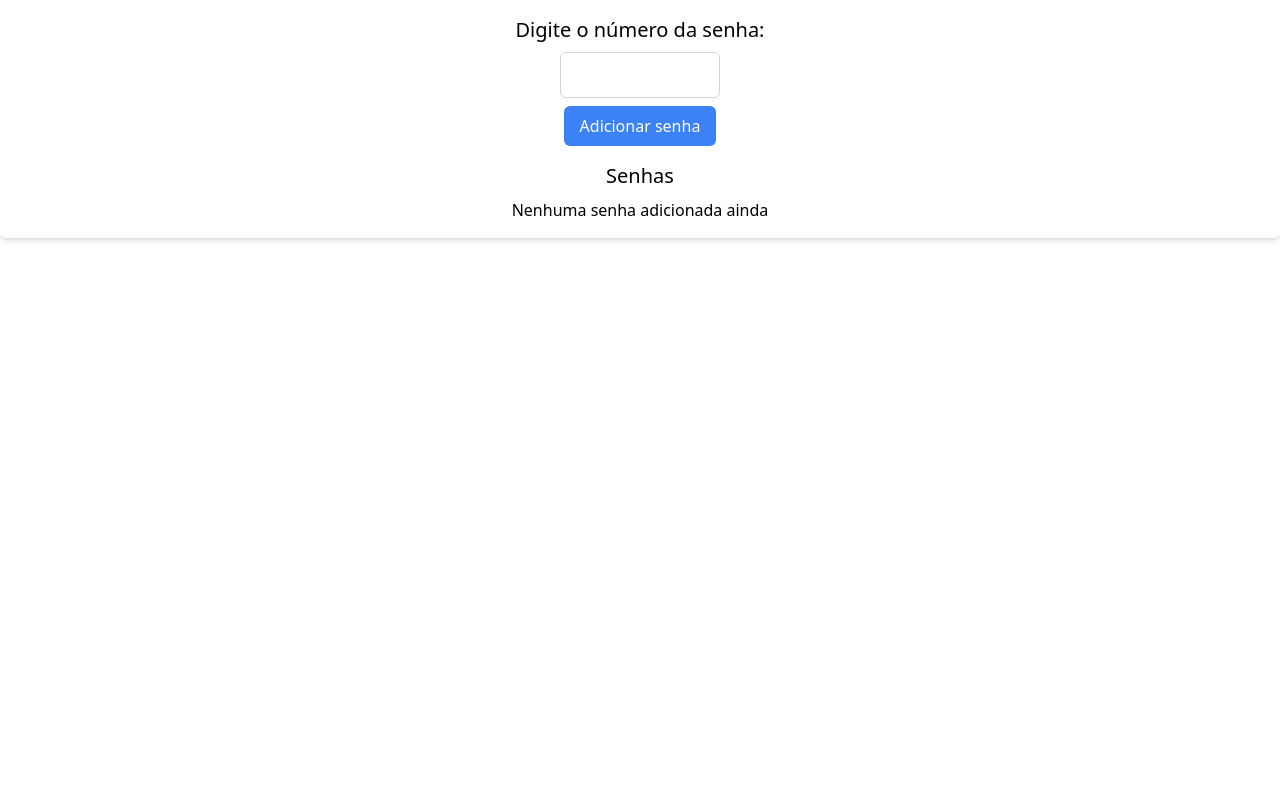
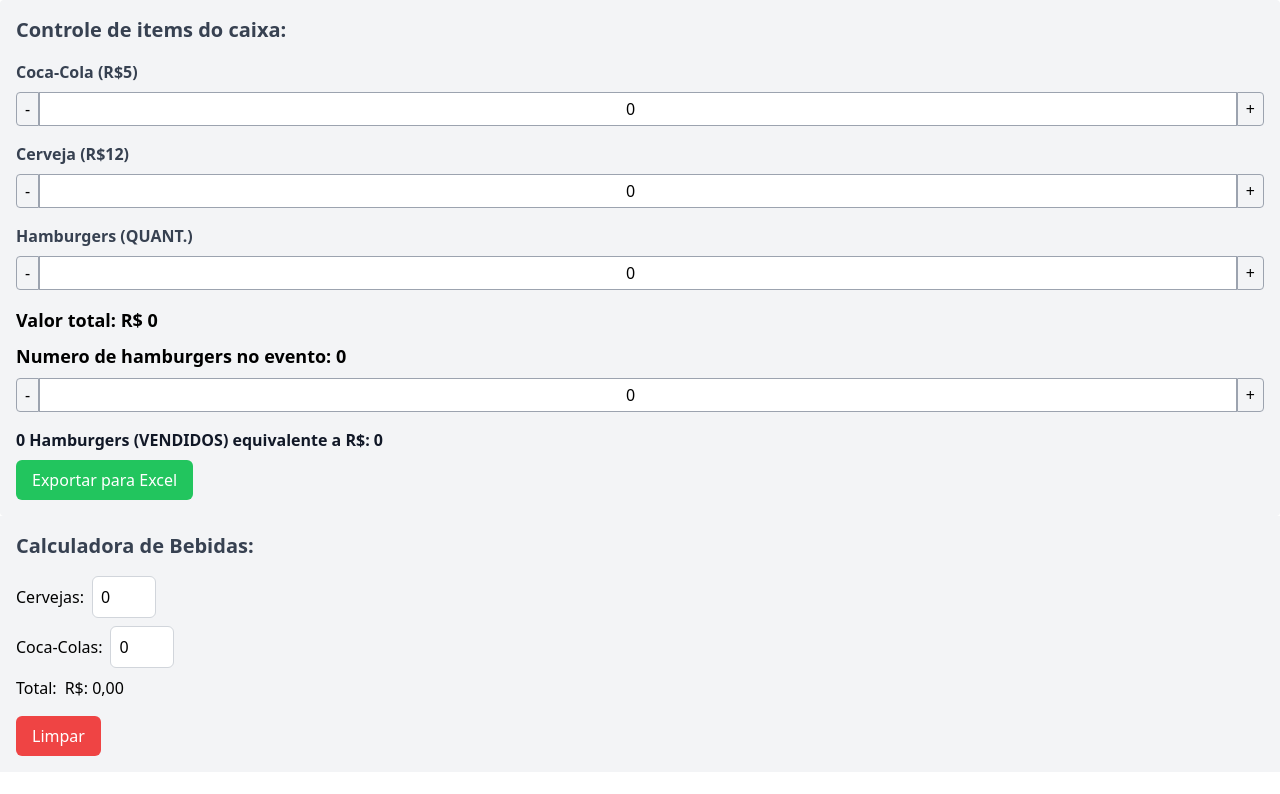
Before and after one commit to gustavorteuber/cj49-system, a Vue app: page / in a window 1280 px wide. Shown: the top 794 px of the page. Built offline with nearby package versions, Linux system fonts and the light colour scheme.

Commit message:
caixa-pronto

```diff
--- a/package.json
+++ b/package.json
@@ -15,8 +15,11 @@
     "geocoder": "^0.2.3",
     "leaflet": "^1.9.3",
     "leaflet-geosearch": "^3.7.0",
+    "pandas": "^0.0.3",
     "vue": "^3.2.36",
-    "vue3-leaflet": "^1.0.43"
+    "vue3-leaflet": "^1.0.43",
+    "xlsx": "^0.18.5",
+    "xlsx-populate": "^1.21.0"
   },
   "devDependencies": {
     "@vitejs/plugin-vue": "^4.0.0",
--- a/src/App.vue
+++ b/src/App.vue
@@ -1,15 +1,17 @@
 <template>
   <div>
     <meu-caixa-eletronico></meu-caixa-eletronico>
+    <calculator />
   </div>
 </template>
 
 <script>
-import MeuCaixaEletronico from "./components/passwordSystem.vue";
-
+import MeuCaixaEletronico from "./components/eletronicmoney.vue";
+import calculator from "./components/calculator.vue";
 export default {
   components: {
     MeuCaixaEletronico,
+    calculator,
   },
 };
 </script>
--- /dev/null
+++ b/src/components/calculator.vue
@@ -0,0 +1,74 @@
+<template>
+  <div class="bg-gray-100 p-4">
+    <h2 class="text-xl block text-gray-700 font-bold mb-4">
+      Calculadora de Bebidas:
+    </h2>
+    <div class="flex items-center mb-2">
+      <label for="cervejas" class="mr-2">Cervejas:</label>
+      <input
+        id="cervejas"
+        type="number"
+        v-model="beer"
+        @change="total"
+        class="p-2 border border-gray-300 rounded-md w-16"
+      />
+    </div>
+    <div class="flex items-center mb-2">
+      <label for="cocacolas" class="mr-2">Coca-Colas:</label>
+      <input
+        id="cocacolas"
+        type="number"
+        v-model="cocaCola"
+        @change="total"
+        class="p-2 border border-gray-300 rounded-md w-16"
+      />
+    </div>
+    <div class="flex items-center mb-4">
+      <label for="total" class="mr-2">Total:</label>
+      <span id="total" class="font-medium">R$: {{ total }},00</span>
+    </div>
+    <button
+      @click="limpar"
+      class="bg-red-500 hover:bg-red-600 text-white py-2 px-4 rounded-md"
+    >
+      Limpar
+    </button>
+  </div>
+</template>
+
+<script>
+export default {
+  data() {
+    return {
+      cocaCola: 0,
+      beer: 0,
+      hamburgers: 0,
+      pre: 0,
+    };
+  },
+  computed: {
+    total() {
+      return this.cocaCola * 5 + this.beer * 12;
+    },
+    totalHamburgers() {
+      return this.hamburgers;
+    },
+    totalPre() {
+      return this.pre;
+    },
+    totalVendido() {
+      return this.pre * 30;
+    },
+  },
+  methods: {
+    calcularTotal() {
+      this.total = parseInt(this.cervejas) + parseInt(this.cocacolas);
+    },
+    limpar() {
+      this.beer = 0;
+      this.cocaCola = 0;
+      this.total = 0;
+    },
+  },
+};
+</script>
--- a/src/components/eletronicmoney.vue
+++ b/src/components/eletronicmoney.vue
@@ -1,5 +1,8 @@
 <template>
-  <div class="bg-gray-100 p-4">
+  <div class="bg-gray-100 p-4 rounded">
+    <h1 class="text-xl block text-gray-700 font-bold mb-4">
+      Controle de items do caixa:
+    </h1>
     <div class="mb-4">
       <label class="block text-gray-700 font-bold mb-2">Coca-Cola (R$5)</label>
       <div class="flex items-center">
@@ -9,9 +12,12 @@
         >
           -
         </button>
-        <div class="px-2 py-1 border border-gray-400 flex-1 text-center">
-          {{ cocaCola }}
-        </div>
+        <input
+          type="number"
+          class="px-2 py-1 border border-gray-400 text-center flex-1"
+          v-model="cocaCola"
+          @input="updateCoca"
+        />
         <button
           class="px-2 py-1 border border-gray-400 rounded-r"
           @click="increaseCocaCola"
@@ -30,9 +36,13 @@
         >
           -
         </button>
-        <div class="px-2 py-1 border border-gray-400 flex-1 text-center">
-          {{ beer }}
-        </div>
+
+        <input
+          type="number"
+          class="px-2 py-1 border border-gray-400 text-center flex-1"
+          v-model="beer"
+          @input="updateBeer"
+        />
         <button
           class="px-2 py-1 border border-gray-400 rounded-r"
           @click="increaseBeer"
@@ -52,9 +62,12 @@
         >
           -
         </button>
-        <div class="px-2 py-1 border border-gray-400 flex-1 text-center">
-          {{ hamburgers }}
-        </div>
+        <input
+          type="number"
+          class="px-2 py-1 border border-gray-400 text-center flex-1"
+          v-model="hamburgers"
+          @input="updateHam"
+        />
         <button
           class="px-2 py-1 border border-gray-400 rounded-r"
           @click="increaseHam"
@@ -76,9 +89,12 @@
         >
           -
         </button>
-        <div class="px-2 py-1 border border-gray-400 flex-1 text-center">
-          {{ pre }}
-        </div>
+        <input
+          type="number"
+          class="px-2 py-1 border border-gray-400 text-center flex-1"
+          v-model="pre"
+          @input="updatepre"
+        />
         <button
           class="px-2 py-1 border border-gray-400 rounded-r"
           @click="increasePre"
@@ -88,12 +104,20 @@
       </div>
     </div>
     <label class="block text-gray-900 font-bold mb-2">
-      {{ pre }} Hamburgers (VENDIDOS) equivalente a R$: {{ totalv }}
+      {{ pre }} Hamburgers (VENDIDOS) equivalente a R$: {{ totalVendido }}
     </label>
+    <button
+      class="bg-green-500 text-white px-4 py-2 rounded-md"
+      @click="exportToExcel"
+    >
+      Exportar para Excel
+    </button>
   </div>
 </template>
 
 <script>
+import * as XLSX from "xlsx";
+
 export default {
   data() {
     return {
@@ -107,49 +131,111 @@ export default {
     total() {
       return this.cocaCola * 5 + this.beer * 12;
     },
-    hamburgers() {
+    totalHamburgers() {
       return this.hamburgers;
     },
-    pre() {
+    totalPre() {
       return this.pre;
     },
-    totalv() {
+    totalVendido() {
       return this.pre * 30;
     },
   },
   methods: {
+    // clearLocalStorage() {
+    //   window.localStorage.clear();
+    //   this.pre = 0;
+    //   this.beer = 0;
+    //   this.hamburgers = 0;
+    //   this.cocaCola = 0;
+    // },
     increaseCocaCola() {
       this.cocaCola++;
+      window.localStorage.setItem("cocaCola", this.cocaCola);
     },
     decreaseCocaCola() {
       if (this.cocaCola > 0) {
         this.cocaCola--;
+        window.localStorage.setItem("cocaCola", this.cocaCola);
       }
     },
     increaseHam() {
       this.hamburgers++;
+      window.localStorage.setItem("hamburgers", this.hamburgers);
     },
     decreaseHam() {
       if (this.hamburgers > 0) {
         this.hamburgers--;
+        window.localStorage.setItem("hamburgers", this.hamburgers);
       }
     },
     increaseBeer() {
       this.beer++;
+      window.localStorage.setItem("beer", this.beer);
     },
     decreaseBeer() {
       if (this.beer > 0) {
         this.beer--;
+        window.localStorage.setItem("beer", this.beer);
       }
     },
     increasePre() {
       this.pre++;
+      window.localStorage.setItem("pre", this.pre);
     },
     decreasePre() {
       if (this.pre > 0) {
         this.pre--;
+        window.localStorage.setItem("pre", this.pre);
       }
     },
+    updatepre() {
+      if (this.pre > 0) {
+        this.pre--;
+        window.localStorage.setItem("pre", this.pre);
+      }
+    },
+    updateBeer() {
+      if (this.beer > 0) {
+        this.beer--;
+        window.localStorage.setItem("beer", this.beer);
+      }
+    },
+    updateHam() {
+      if (this.hamburgers > 0) {
+        this.hamburgers--;
+        window.localStorage.setItem("hamburgers", this.hamburgers);
+      }
+    },
+    updateCoca() {
+      if (this.cocaCola > 0) {
+        this.cocaCola--;
+        window.localStorage.setItem("cocaCola", this.cocaCola);
+      }
+    },
+    exportToExcel() {
+      const worksheet = XLSX.utils.json_to_sheet([
+        {
+          Hamburgers: this.totalHamburgers,
+          "Coca-Cola": this.cocaCola,
+          Cerveja: this.beer,
+          Total: this.total,
+          Prevenda: this.totalVendido,
+          Hamburgerspegos: this.pre,
+        },
+      ]);
+
+      const workbook = XLSX.utils.book_new();
+      XLSX.utils.book_append_sheet(workbook, worksheet, "Produtos");
+
+      XLSX.writeFile(workbook, "produtos.xlsx");
+    },
+  },
+  mounted() {
+    this.cocaCola = parseInt(window.localStorage.getItem("cocaCola")) || 0;
+    this.beer = parseInt(window.localStorage.getItem("beer")) || 0;
+    this.hamburgers = parseInt(window.localStorage.getItem("hamburgers")) || 0;
+    this.pre = parseInt(window.localStorage.getItem("pre")) || 0;
   },
 };
 </script>
```
Also changed, not shown: 1 other file (tests, documents, lock files or other folders).
